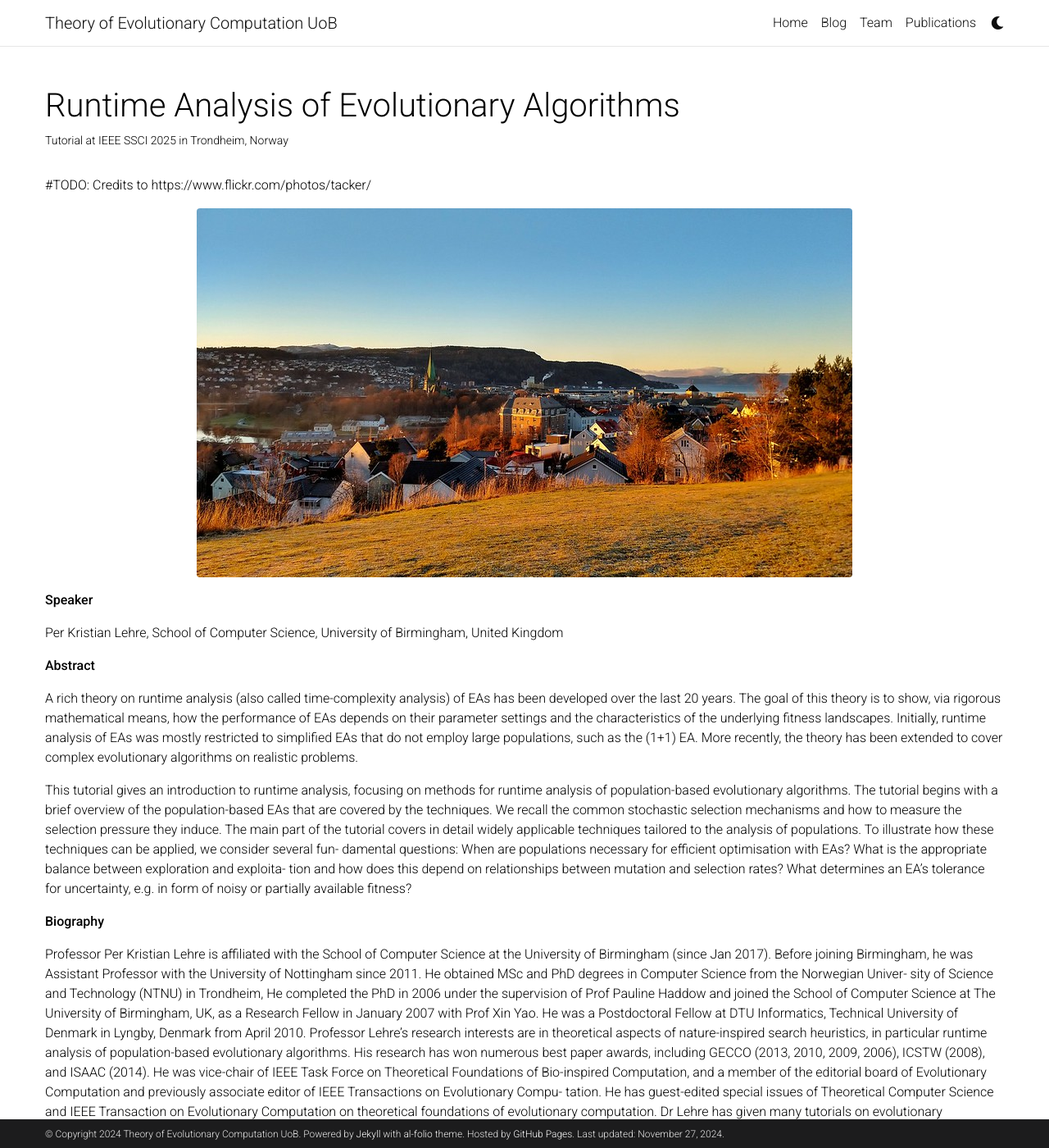
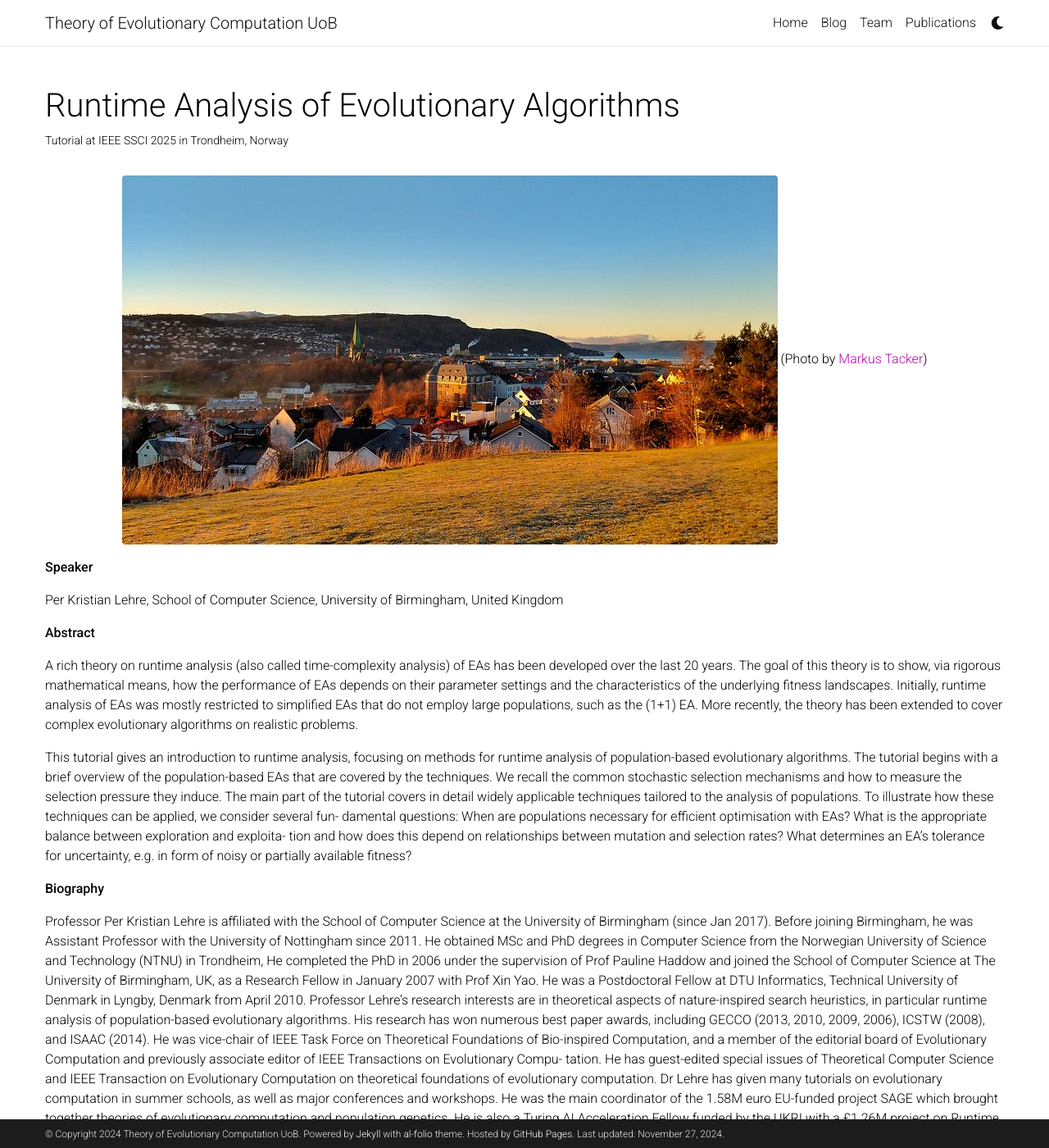
Before and after one commit to pklehre/EC-Theory-UoB, a Jekyll site: the page built from _pages/ieee_ssci_tutorial_2025.md, in a window 1280 px wide and 1400 px high. Shown: the whole window at 82% size. Built offline with Jekyll 4.4.1, drawn with Linux system fonts in a browser that asks for light colours; comment, search, counter and statistics services are not loaded; a style sheet for code colours, icons or effects is not loaded; some of the changed text lies outside the part shown.

Commit message:
photo credit

```diff
--- a/_pages/ieee_ssci_tutorial_2025.md
+++ b/_pages/ieee_ssci_tutorial_2025.md
@@ -10,10 +10,10 @@ display_categories: [work, fun]
 horizontal: false
 ---
 
-#TODO: Credits to https://www.flickr.com/photos/tacker/
 
 {: style="text-align:center"}
 ![Trondheim]({{ "/assets/img/trondheim_festningen.jpg" | relative_url }}){: width="800" .rounded}
+(Photo by [Markus Tacker](https://www.flickr.com/photos/tacker/))
 
 **Speaker**
 
@@ -53,7 +53,7 @@ Professor Per Kristian Lehre is affiliated with the School of Computer
 Science at the University of Birmingham (since Jan 2017). Before
 joining Birmingham, he was Assistant Professor with the University of
 Nottingham since 2011. He obtained MSc and PhD degrees in Computer
-Science from the Norwegian Univer- sity of Science and Technology
+Science from the Norwegian University of Science and Technology
 (NTNU) in Trondheim, He completed the PhD in 2006 under the
 supervision of Prof Pauline Haddow and joined the School of Computer
 Science at The University of Birmingham, UK, as a Research Fellow in
```
Also changed, not shown: other parts of _pages/ieee_ssci_tutorial_2025.md (+0 -2 lines).
